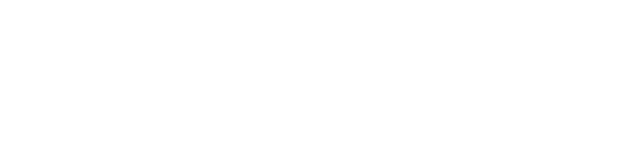
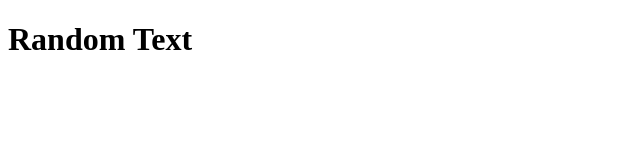
Before and after one commit to apresto/portfolio-project-old, a plain HTML site: page index.html in a window 1280 px wide. Shown: the whole page, without its empty margins (0-640 px from the left). Drawn offline with Linux system fonts and the light colour scheme.

Commit message:
Second commit

```diff
--- a/index.html
+++ b/index.html
@@ -7,6 +7,6 @@
     <title>Document</title>
 </head>
 <body>
-
+    <h1>Random Text</h1>
 </body>
 </html>
```
